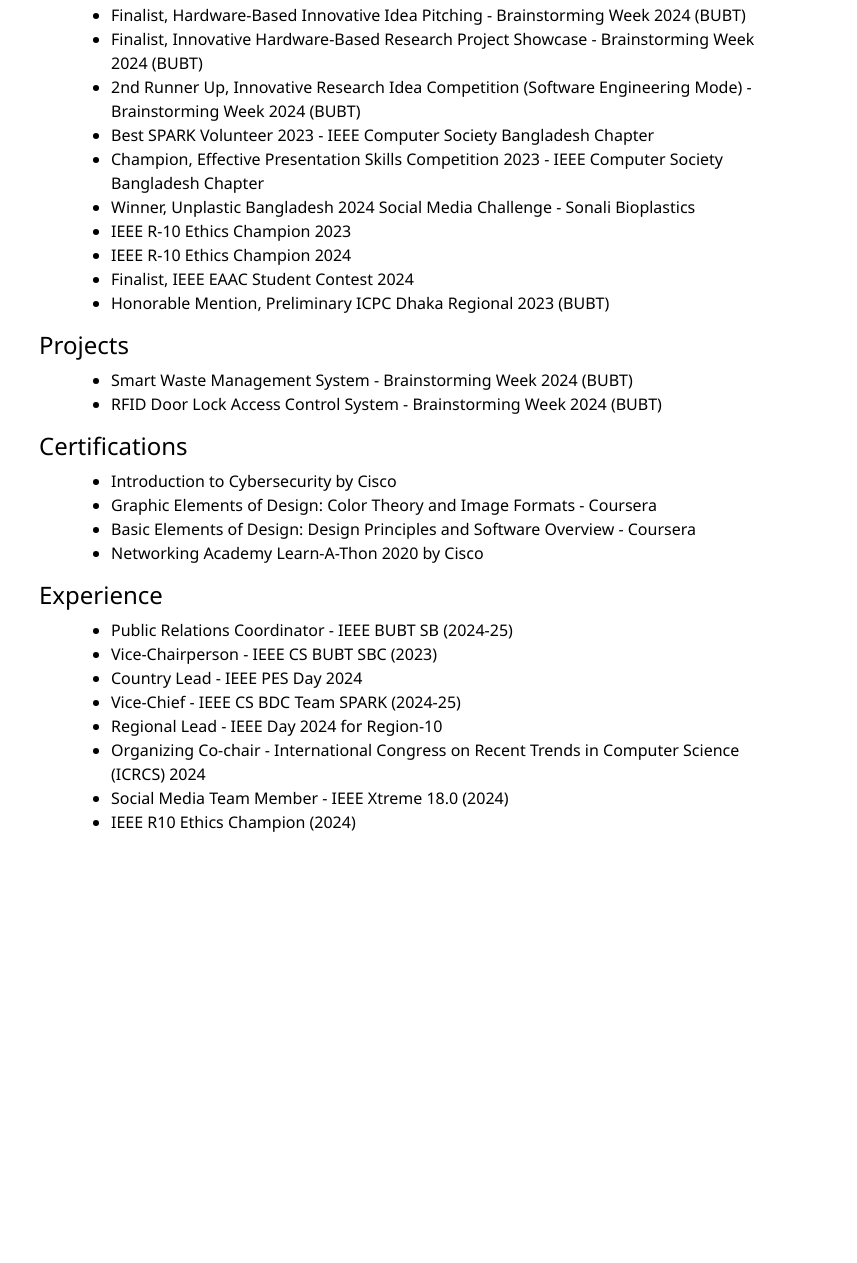
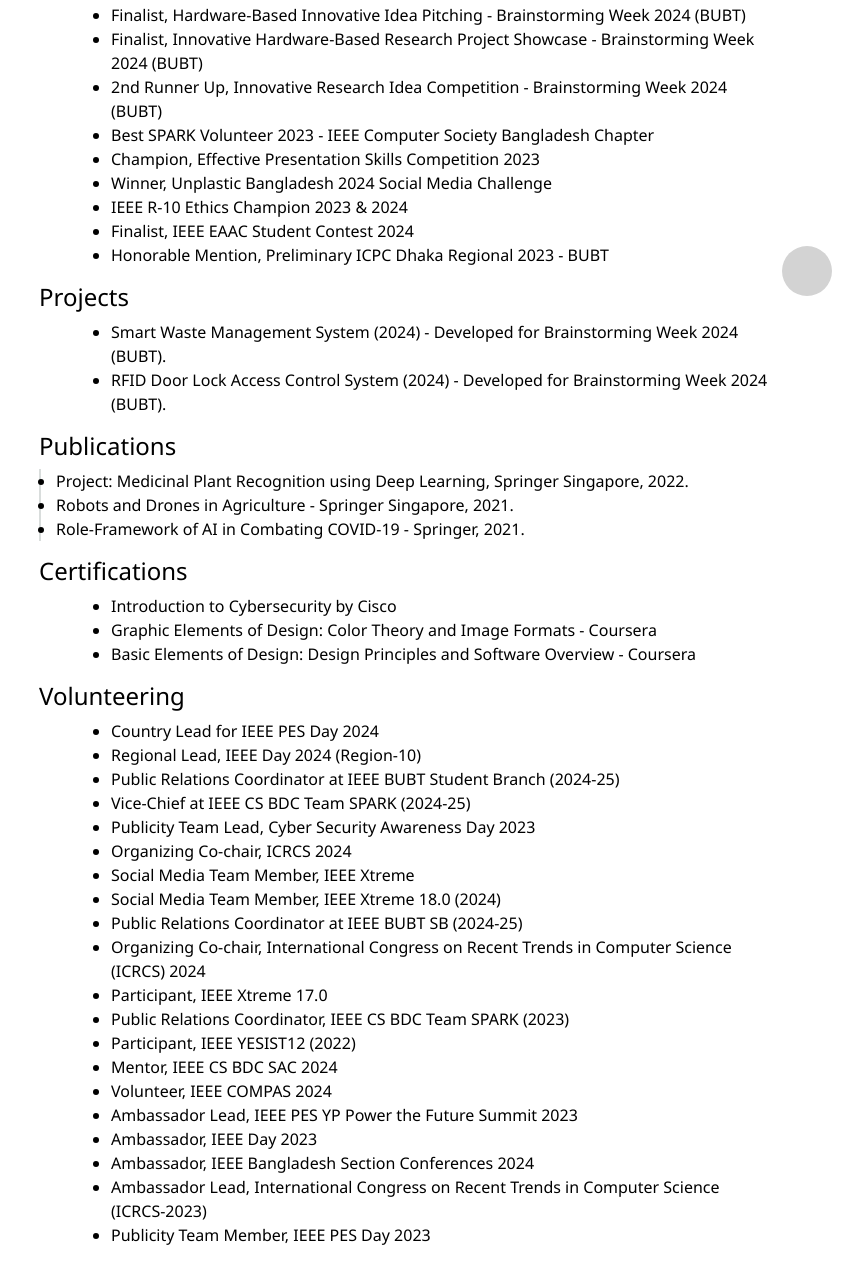
Before and after one commit to 0mehedihasan/portfolioweb, a plain HTML site: page index.html in a window 1280 px wide. Shown: the part 479-1742 px from the top of the page, without its empty margins (423-1280 px from the left). Before the commit the page ends 1329 px from the top, so only its background shows below. Drawn offline with nearby package versions, Linux system fonts and the light colour scheme.

Commit message:
Update index.html

```diff
--- a/index.html
+++ b/index.html
@@ -1,3 +1,5 @@
+Here’s a complete single HTML file with all of your information, including your academic scholarships, awards, IEEE activities, projects, publications, volunteering, and certifications. Everything is well-organized into sections, and all categories are preserved.
+
 <!DOCTYPE html>
 <html lang="en">
 <head>
@@ -5,9 +7,9 @@
     <meta charset="UTF-8">
     <meta name="viewport" content="width=device-width, initial-scale=1.0">
     <meta http-equiv="X-UA-Compatible" content="ie=edge">
-    <meta name="description" content="Md Mehedi Hasan's website, biography, projects, previous experience, and achievements.">
+    <meta name="description" content="Md Mehedi Hasan's website, biography, projects, previous experience, and published papers.">
     <meta name="author" content="Md Mehedi Hasan">
-    <meta name="keywords" content="Md Mehedi Hasan, Computer Science, BUBT, IEEE, SPARK, Bangladesh">
+    <meta name="keywords" content="Md Mehedi Hasan, computer science, BUBT, software engineering, IEEE, SPARK, Bangladesh">
 
     <!-- Title and Favicon -->
     <title>Md Mehedi Hasan</title>
@@ -112,9 +114,9 @@
                     <li class="nav-item"><a class="nav-link active" id="aboutme" href="#">About Me</a></li>
                     <li class="nav-item"><a class="nav-link" id="projects" href="#">Projects</a></li>
                     <li class="nav-item"><a class="nav-link" id="publications" href="#">Publications</a></li>
+                    <li class="nav-item"><a class="nav-link" id="certifications" href="#">Certifications</a></li>
                     <li class="nav-item"><a class="nav-link" id="awards" href="#">Awards</a></li>
-                    <li class="nav-item"><a class="nav-link" id="certifications" href="#">Certifications</a></li>
-                    <li class="nav-item"><a class="nav-link" id="experience" href="#">Experience</a></li>
+                    <li class="nav-item"><a class="nav-link" id="volunteering" href="#">Volunteering</a></li>
                 </ul>
             </div>
         </div>
@@ -135,7 +137,7 @@
             <!-- About Me Section -->
             <div class="col-md-8 offset-md-1">
                 <h4>About Me</h4>
-                <p>I am Md Mehedi Hasan, a passionate Computer Science and Engineering student at Bangladesh University of Business and Technology (BUBT). My interests lie in software development, competitive programming, and contributing to the IEEE community. I have had the honor of serving as an IEEE Day Ambassador and holding multiple leadership roles within IEEE, which have greatly shaped my academic and professional journey.</p>
+                <p>I am a passionate Computer Science and Engineering student with a keen interest in software development, problem-solving, and competitive programming. I have participated in numerous academic competitions and am actively involved in the IEEE community.</p>
 
                 <h4>Academic Scholarships</h4>
                 <ul class="abme-honors-bullet">
@@ -151,20 +153,26 @@
                 <ul class="abme-honors-bullet">
                     <li>Finalist, Hardware-Based Innovative Idea Pitching - Brainstorming Week 2024 (BUBT)</li>
                     <li>Finalist, Innovative Hardware-Based Research Project Showcase - Brainstorming Week 2024 (BUBT)</li>
-                    <li>2nd Runner Up, Innovative Research Idea Competition (Software Engineering Mode) - Brainstorming Week 2024 (BUBT)</li>
+                    <li>2nd Runner Up, Innovative Research Idea Competition - Brainstorming Week 2024 (BUBT)</li>
                     <li>Best SPARK Volunteer 2023 - IEEE Computer Society Bangladesh Chapter</li>
-                    <li>Champion, Effective Presentation Skills Competition 2023 - IEEE Computer Society Bangladesh Chapter</li>
-                    <li>Winner, Unplastic Bangladesh 2024 Social Media Challenge - Sonali Bioplastics</li>
-                    <li>IEEE R-10 Ethics Champion 2023</li>
-                    <li>IEEE R-10 Ethics Champion 2024</li>
+                    <li>Champion, Effective Presentation Skills Competition 2023</li>
+                    <li>Winner, Unplastic Bangladesh 2024 Social Media Challenge</li>
+                    <li>IEEE R-10 Ethics Champion 2023 & 2024</li>
                     <li>Finalist, IEEE EAAC Student Contest 2024</li>
-                    <li>Honorable Mention, Preliminary ICPC Dhaka Regional 2023 (BUBT)</li>
+                    <li>Honorable Mention, Preliminary ICPC Dhaka Regional 2023 - BUBT</li>
                 </ul>
 
                 <h4>Projects</h4>
                 <ul class="abme-honors-bullet">
-                    <li>Smart Waste Management System - Brainstorming Week 2024 (BUBT)</li>
-                    <li>RFID Door Lock Access Control System - Brainstorming Week 2024 (BUBT)</li>
+                    <li>Smart Waste Management System (2024) - Developed for Brainstorming Week 2024 (BUBT).</li>
+                    <li>RFID Door Lock Access Control System (2024) - Developed for Brainstorming Week 2024 (BUBT).</li>
+                </ul>
+
+                <h4>Publications</h4>
+                <ul class="pub-block">
+                    <li>Project: Medicinal Plant Recognition using Deep Learning, Springer Singapore, 2022.</li>
+                    <li>Robots and Drones in Agriculture - Springer Singapore, 2021.</li>
+                    <li>Role-Framework of AI in Combating COVID-19 - Springer, 2021.</li>
                 </ul>
 
                 <h4>Certifications</h4>
@@ -172,17 +180,58 @@
                     <li>Introduction to Cybersecurity by Cisco</li>
                     <li>Graphic Elements of Design: Color Theory and Image Formats - Coursera</li>
                     <li>Basic Elements of Design: Design Principles and Software Overview - Coursera</li>
-                    <li>Networking Academy Learn-A-Thon 2020 by Cisco</li>
                 </ul>
 
-                <h4>Experience</h4>
+                <h4>Volunteering</h4>
                 <ul class="abme-honors-bullet">
-                    <li>Public Relations Coordinator - IEEE BUBT SB (2024-25)</li>
-                    <li>Vice-Chairperson - IEEE CS BUBT SBC (2023)</li>
-                    <li>Country Lead - IEEE PES Day 2024</li>
-                    <li>Vice-Chief - IEEE CS BDC Team SPARK (2024-25)</li>
-                    <li>Regional Lead - IEEE Day 2024 for Region-10</li>
-                    <li>Organizing Co-chair - International Congress on Recent Trends in Computer Science (ICRCS) 2024</li>
-                    <li>Social Media Team Member - IEEE Xtreme 18.0 (2024)</li>
-                    <li>IEEE R10 Ethics Champion (2024)</li>
-                </ul>
+                    <li>Country Lead for IEEE PES Day 2024</li>
+                    <li>Regional Lead, IEEE Day 2024 (Region-10)</li>
+                    <li>Public Relations Coordinator at IEEE BUBT Student Branch (2024-25)</li>
+                    <li>Vice-Chief at IEEE CS BDC Team SPARK (2024-25)</li>
+                    <li>Publicity Team Lead, Cyber Security Awareness Day 2023</li>
+                    <li>Organizing Co-chair, ICRCS 2024</li>
+                    <li>Social Media Team Member, IEEE Xtreme </li>
+                        <li>Social Media Team Member, IEEE Xtreme 18.0 (2024)</li>
+                <li>Public Relations Coordinator at IEEE BUBT SB (2024-25)</li>
+                <li>Organizing Co-chair, International Congress on Recent Trends in Computer Science (ICRCS) 2024</li>
+                <li>Participant, IEEE Xtreme 17.0</li>
+                <li>Public Relations Coordinator, IEEE CS BDC Team SPARK (2023)</li>
+                <li>Participant, IEEE YESIST12 (2022)</li>
+                <li>Mentor, IEEE CS BDC SAC 2024</li>
+                <li>Volunteer, IEEE COMPAS 2024</li>
+                <li>Ambassador Lead, IEEE PES YP Power the Future Summit 2023</li>
+                <li>Ambassador, IEEE Day 2023</li>
+                <li>Ambassador, IEEE Bangladesh Section Conferences 2024</li>
+                <li>Ambassador Lead, International Congress on Recent Trends in Computer Science (ICRCS-2023)</li>
+                <li>Publicity Team Member, IEEE PES Day 2023</li>
+            </ul>
+
+        </div>
+    </div>
+
+    <!-- Toggle for Dark/Light Mode -->
+    <div class="options-button" id="theme-toggle"><i class="fa-solid fa-lightbulb"></i></div>
+
+    <!-- JavaScript -->
+    <script>
+        $(document).ready(function() {
+            // Default theme is light, change to dark if needed
+            let isDarkMode = false;
+
+            $('#theme-toggle').click(function() {
+                // Toggle dark/light mode
+                $('body').toggleClass('dark-mode');
+                isDarkMode = !isDarkMode;
+
+                // Update the button icon
+                if (isDarkMode) {
+                    $('#theme-toggle i').removeClass('fa-lightbulb').addClass('fa-lightbulb-slash');
+                } else {
+                    $('#theme-toggle i').removeClass('fa-lightbulb-slash').addClass('fa-lightbulb');
+                }
+            });
+        });
+    </script>
+
+</body>
+</html>
```
